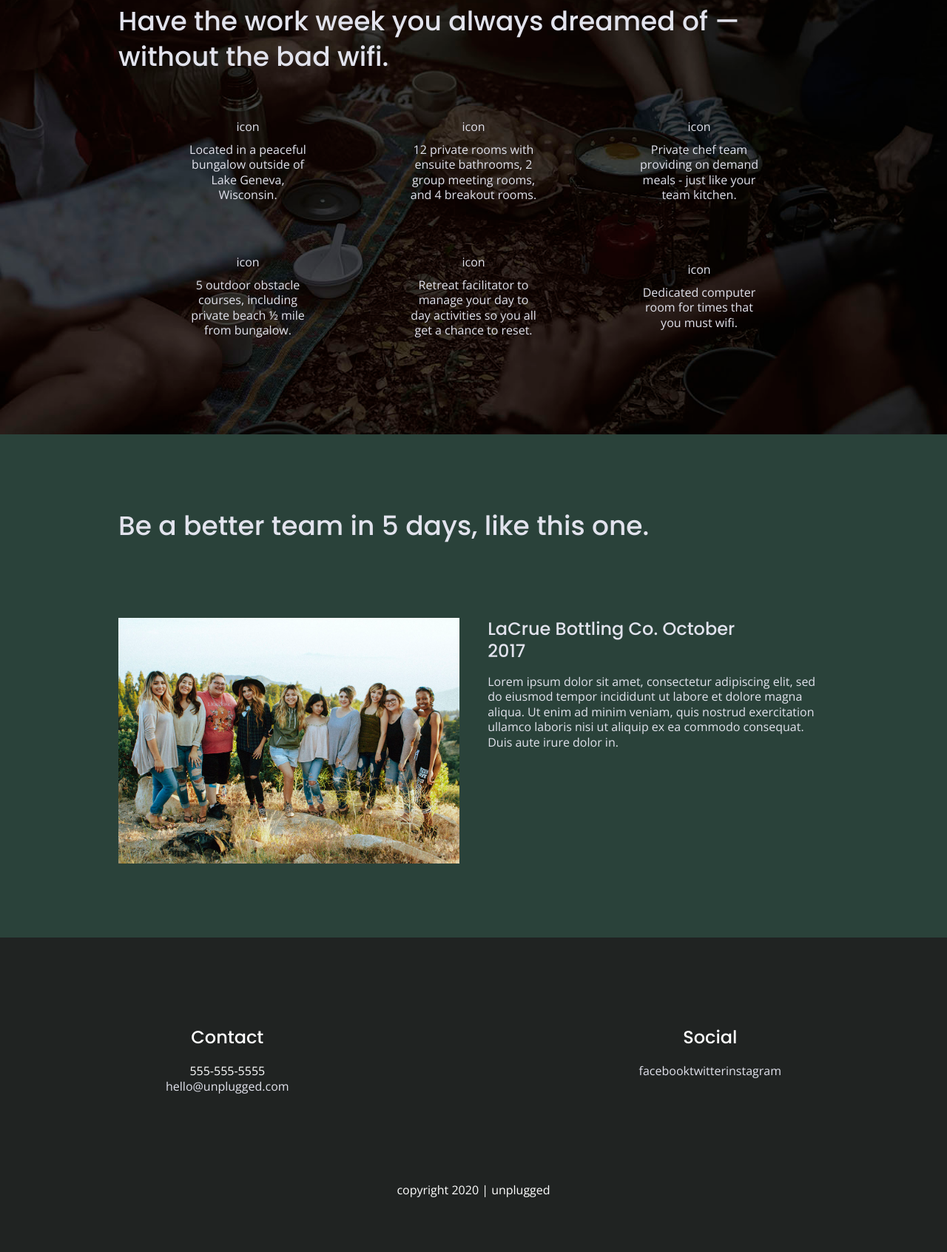
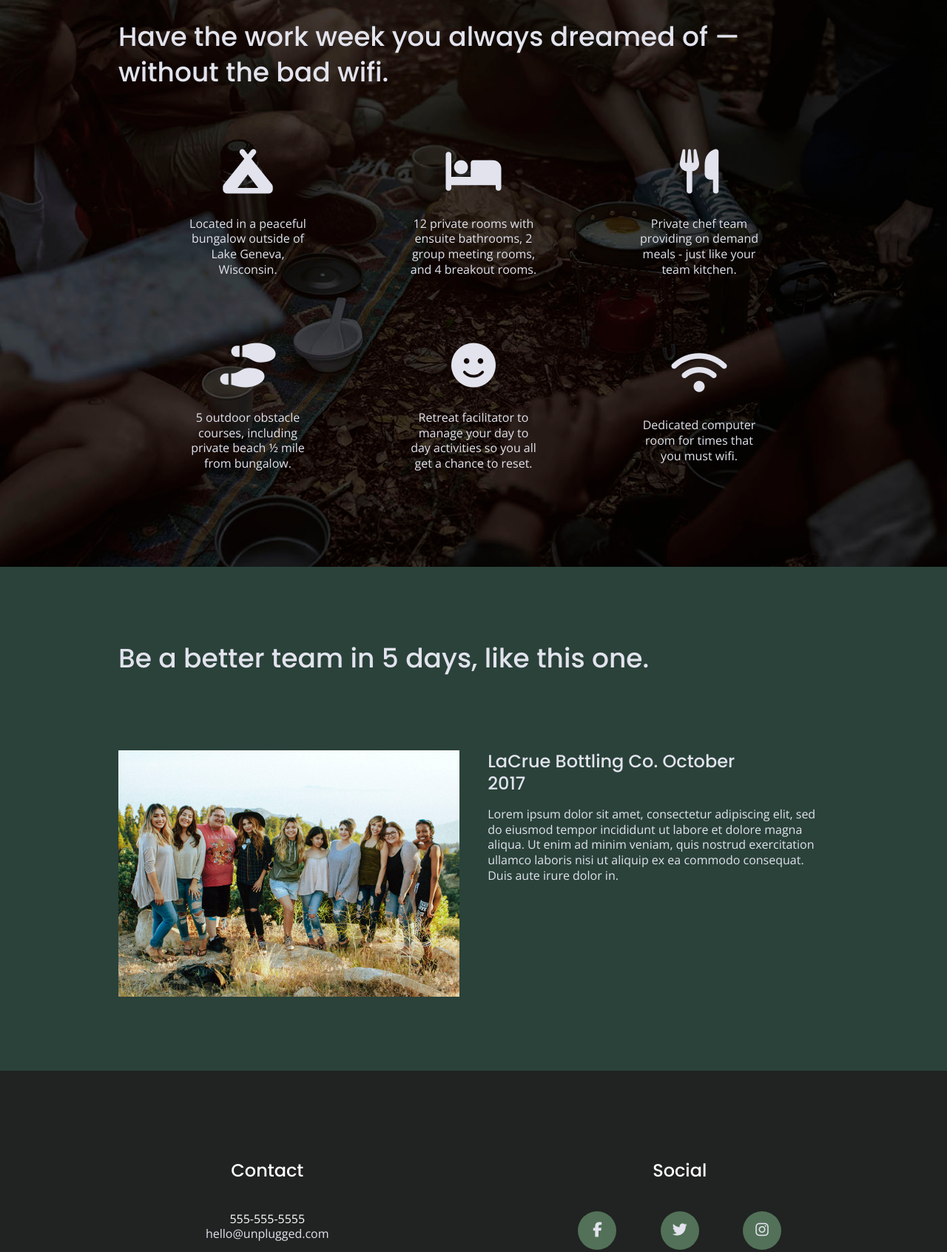
Before and after one commit to caitlinpmarshall/206-unplugged-retreat, a website built with Parcel: page index.html in a window 1280 px wide. Shown: the part 1041-2733 px from the top of the page at 74% size. Before the commit the page ends 2680 px from the top, so only its background shows below. Built offline with nearby package versions, Linux system fonts and the light colour scheme.

Commit message:
Added in responsive icons

```diff
--- a/css/main.css
+++ b/css/main.css
@@ -220,6 +220,10 @@ footer .content-wrapper {
   margin: 50px 0;
 }
 
+footer p {
+  margin: 0;
+}
+
 .footer-content {
 
 }
@@ -231,18 +235,25 @@ footer .contact {
 
 footer .social-icons {
   display: flex;
-  justify-content: space-around;
+  justify-content: space-between;
   align-items: center;
+  width: 100%;
 }
 
 footer .social-icons p {
   display: flex;
   justify-content: center;
   align-items: center;
+  background: #527158;
+  height: 2em;
+  width: 2em;
+  padding: 10px;
+  border-radius: 50px;
 }
 
-footer p {
-  margin: 0;
+footer .social-icons i {
+  font-size: 1.25em;
+
 }
 
 footer .copyright {
@@ -336,7 +347,11 @@ input[type=button] {
 }
 
 .features h2 {
-  margin-bottom: 60px;
+  margin-bottom: 30px;
+}
+
+.features p {
+  margin: 0;
 }
 
 .features article {
@@ -350,22 +365,14 @@ input[type=button] {
   justify-content: center;
   align-items: center;
   flex-flow: row wrap;
+}
+
+.features i { /* differs */
+  font-size: 3.75em;
+  margin: 30px 0;
 
 }
 
-.fontawesome-icon { /* differs */
-  padding: 10px 0;
-
-}
-
-.features-items-desc { /* differs */
-  padding: 10px 0;
-
-}
-
-.features p {
-  margin: 0;
-}
 
 /* reviews */
 
@@ -587,7 +594,7 @@ input[type=button] {
   }
 
   header figure {
-    width: 30%;
+    width: 50%;
     padding: 0;
     margin: 0;
     display: flex;
@@ -611,6 +618,11 @@ input[type=button] {
   }
 
   /* Footer */
+  footer h3 {
+    margin-bottom: 40px;
+  }
+
+
   footer .content-wrapper {
       width: 65%;
       margin: 100px 0;
@@ -620,13 +632,22 @@ input[type=button] {
     display: flex;
     justify-content: space-between;
     align-items: flex-start; /* differs */
-
   }
 
   footer .contact, footer .social {
     margin-bottom: 0;
     text-align: center;
+    width: 45%;
   }
+
+
+  footer .social-icons {
+    display: flex;
+    justify-content: space-between;
+    align-items: center;
+    width: 100%;
+  }
+
 
   /* ------------ TABLET main styles - homepage -------------*/
 
@@ -749,7 +770,7 @@ input[type=button] {
     align-items: flex-start;
     flex-flow: row wrap;
     margin: 0;
-    border-top: 1px solid #000;
+    border-top: 1px solid #fff;
   }
 
   .faq-content article { /* differs */
@@ -767,6 +788,10 @@ input[type=button] {
 
   header nav {
     width: 20%;
+  }
+
+  footer .contact, footer .social {
+    width: 33%;
   }
 
   /* ------------ DESKTOP main styles - homepage -------------*/
@@ -802,7 +827,6 @@ input[type=button] {
     flex-basis: 175px;
     margin: 30px 65px; /*this seems it should be achieved w flex, not margins */
   }
-
 
   /* Reviews */
   .reviews figure,
--- a/index.html
+++ b/index.html
@@ -18,6 +18,7 @@
 
   <link rel="stylesheet" href="css/normalize.css">
   <link rel="stylesheet" href="css/main.css">
+  <script src="https://kit.fontawesome.com/ab9b8c0c61.js" crossorigin="anonymous"></script>
   <!-- Google Fonts -->
   <link href="https://fonts.googleapis.com/css?family=Open+Sans:400,700|Poppins:500,700" rel="stylesheet">
 
@@ -69,27 +70,39 @@
         <h2>Have the work week you always dreamed of — without the bad wifi.</h2>
         <div class="features-items">
           <article>
-            <p class="fontawesome-icon">icon</p>
+            <p class="fontawesome-icon">
+              <i class="fas fa-campground"></i>
+            </p>
             <p class="features-item-desc">Located in a peaceful bungalow outside of Lake Geneva, Wisconsin.</p>
           </article>
           <article>
-            <p class="fontawesome-icon">icon</p>
+            <p class="fontawesome-icon">
+              <i class="fas fa-bed"></i>
+            </p>
             <p class="features-item-desc">12 private rooms with ensuite bathrooms, 2 group meeting rooms, and 4 breakout rooms.</p>
           </article>
           <article>
-            <p class="fontawesome-icon">icon</p>
+            <p class="fontawesome-icon">
+              <i class="fas fa-utensils"></i>
+            </p>
             <p class="features-item-desc">Private chef team providing on demand meals - just like your team kitchen.</p>
           </article>
           <article>
-            <p class="fontawesome-icon">icon</p>
+            <p class="fontawesome-icon">
+              <i class="fas fa-shoe-prints"></i>
+            </p>
             <p class="features-item-desc">5 outdoor obstacle courses, including private beach ½ mile from bungalow.</p>
           </article>
           <article>
-            <p class="fontawesome-icon">icon</p>
+            <p class="fontawesome-icon">
+              <i class="fas fa-smile"></i>
+            </p>
             <p class="features-item-desc">Retreat facilitator to manage your day to day activities so you all get a chance to reset.</p>
           </article>
           <article>
-            <p class="fontawesome-icon">icon</p>
+            <p class="fontawesome-icon">
+              <i class="fas fa-wifi"></i>
+            </p>
             <p class="features-item-desc">Dedicated computer room for times that you must wifi.</p>
           </article>
         </div>
@@ -128,9 +141,21 @@
         <div class="social">
           <h3>Social</h3>
           <div class="social-icons">
-            <p><a href="https://www.facebook.com/" target="_blank">facebook</a></p>
-            <p><a href="https://www.twitter.com" target="_blank">twitter</a></p>
-            <p><a href="https://www.instagram.com" target="_blank">instagram</a></p>
+            <p>
+              <a href="https://www.facebook.com/" target="_blank">
+                <i class="fab fa-facebook-f"></i>
+              </a>
+            </p>
+            <p>
+              <a href="https://www.twitter.com" target="_blank">
+                <i class="fab fa-twitter"></i>
+              </a>
+            </p>
+            <p>
+              <a href="https://www.instagram.com" target="_blank">
+                <i class="fab fa-instagram"></i>
+              </a>
+            </p>
           </div>
         </div>
       </div> <!-- footer content ends -->
```
Also changed, not shown: about/index.html (+16 -3 lines), faq/index.html (+16 -3 lines).
